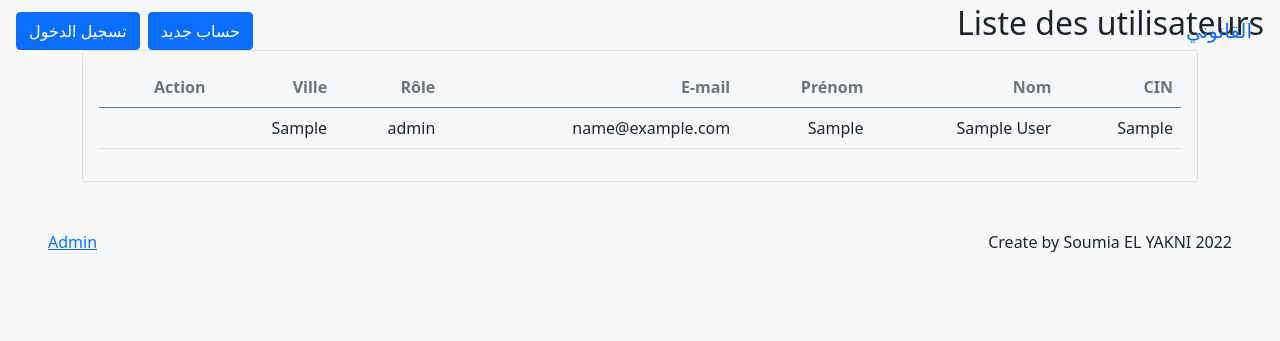
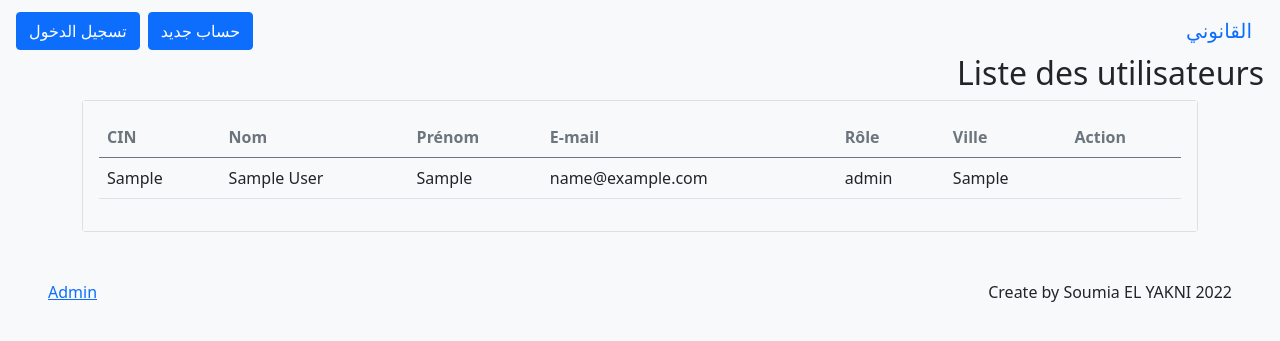
Before and after one commit to soumia-elyakni/Qanuny, a PHP site: a page that uses views/Tableau.php in a window 1280 px wide. Shown: the top 341 px of the page. Run offline with PHP 8.4, Linux system fonts and the light colour scheme; tables that the repository leaves empty or names only in its code hold one stand-in row (values such as "Sample post"); some libraries are stand-ins or nearby versions.

Commit message:
marginTop

```diff
--- a/views/Tableau.php
+++ b/views/Tableau.php
@@ -17,7 +17,7 @@ $users =$data-> getAllUsers();
 <main>
                 <!--avanttable-->
 
-      <section class="nav_bar d-flex align-items-center px-3 bg-light">
+      <section class="nav_bar d-flex align-items-center px-3 bg-light" style=" margin-top : 50px;">
             <h2 class="tabtitle col-9 align-self-center mt-1"> Liste des utilisateurs</h2>
             <div class="col-3 align-self-center d-flex">
               <button style="border: transparent; background: transparent; align-self: center;">
@@ -29,7 +29,7 @@ $users =$data-> getAllUsers();
 
                    <!--table-->
 
-      <div class="container">
+      <div class="container" style="direction:ltr;">
           <div class="row">
               <div class="col-md-12 mx-auto">
                   <div class="card">
```
